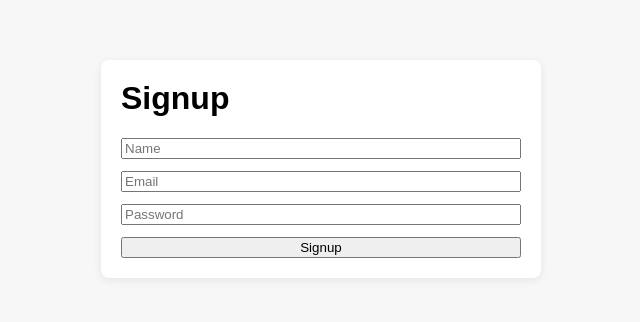
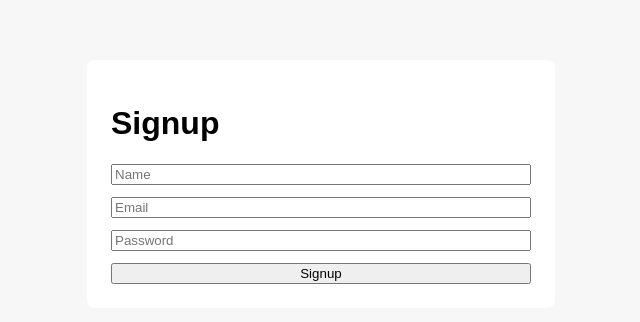
Before and after one commit to himanshua/service-marketplace, a Next.js app in the folder frontend/: page /signup in a window 1280 px wide. Shown: the top 322 px of the page, without its empty margins (319-959 px from the left). Built offline with nearby package versions, Linux system fonts and the light colour scheme; no server answers.

Commit message:
Fix: remove stray URL line from signup page

```diff
--- a/frontend/app/signup/page.js
+++ b/frontend/app/signup/page.js
@@ -24,57 +24,30 @@ export default function Signup() {
       });
       const data = await res.json();
       if (res.ok) {
-        setMessage("✅ Signup successful! Redirecting...");
+        setMessage("Signup successful. Redirecting...");
         setTimeout(() => router.push("/login"), 1500);
       } else {
-        setMessage(data.message || "❌ Signup failed");
+        setMessage(data.message || "Signup failed");
       }
     } catch (err) {
-      setMessage("⚠️ Network error: " + err.message);
+      setMessage("Network error: " + err.message);
     } finally {
       setLoading(false);
     }
   };
 
   return (
-    <main
-      style={{
-        padding: 20,
-        maxWidth: 400,
-        margin: "60px auto",
-        background: "#fff",
-        borderRadius: 8,
-        boxShadow: "0 2px 8px rgba(0,0,0,0.08)",
-      }}
-    >
-      <h1 style={{ marginTop: 0 }}>Signup</h1>
+    <main style={{ maxWidth: 420, margin: "60px auto", padding: 24, background: "#fff", borderRadius: 8 }}>
+      <h1>Signup</h1>
       <form onSubmit={handleSubmit} style={{ display: "flex", flexDirection: "column", gap: 12 }}>
-        <input
-          type="text"
-          placeholder="Name"
-          value={name}
-          onChange={(e) => setName(e.target.value)}
-          required
-        />
-        <input
-          type="email"
-          placeholder="Email"
-          value={email}
-          onChange={(e) => setEmail(e.target.value)}
-          required
-        />
-        <input
-          type="password"
-          placeholder="Password"
-          value={password}
-          onChange={(e) => setPassword(e.target.value)}
-          required
-        />
-        <button type="submit" disabled={loading}>
+        <input required placeholder="Name" value={name} onChange={(e) => setName(e.target.value)} />
+        <input required type="email" placeholder="Email" value={email} onChange={(e) => setEmail(e.target.value)} />
+        <input required type="password" placeholder="Password" value={password} onChange={(e) => setPassword(e.target.value)} />
+        <button disabled={loading} type="submit">
           {loading ? "Signing up..." : "Signup"}
         </button>
       </form>
-      {message && <p style={{ marginTop: 16 }}>{message}</p>}
+      {message && <p style={{ marginTop: 12 }}>{message}</p>}
     </main>
   );
 }
```
